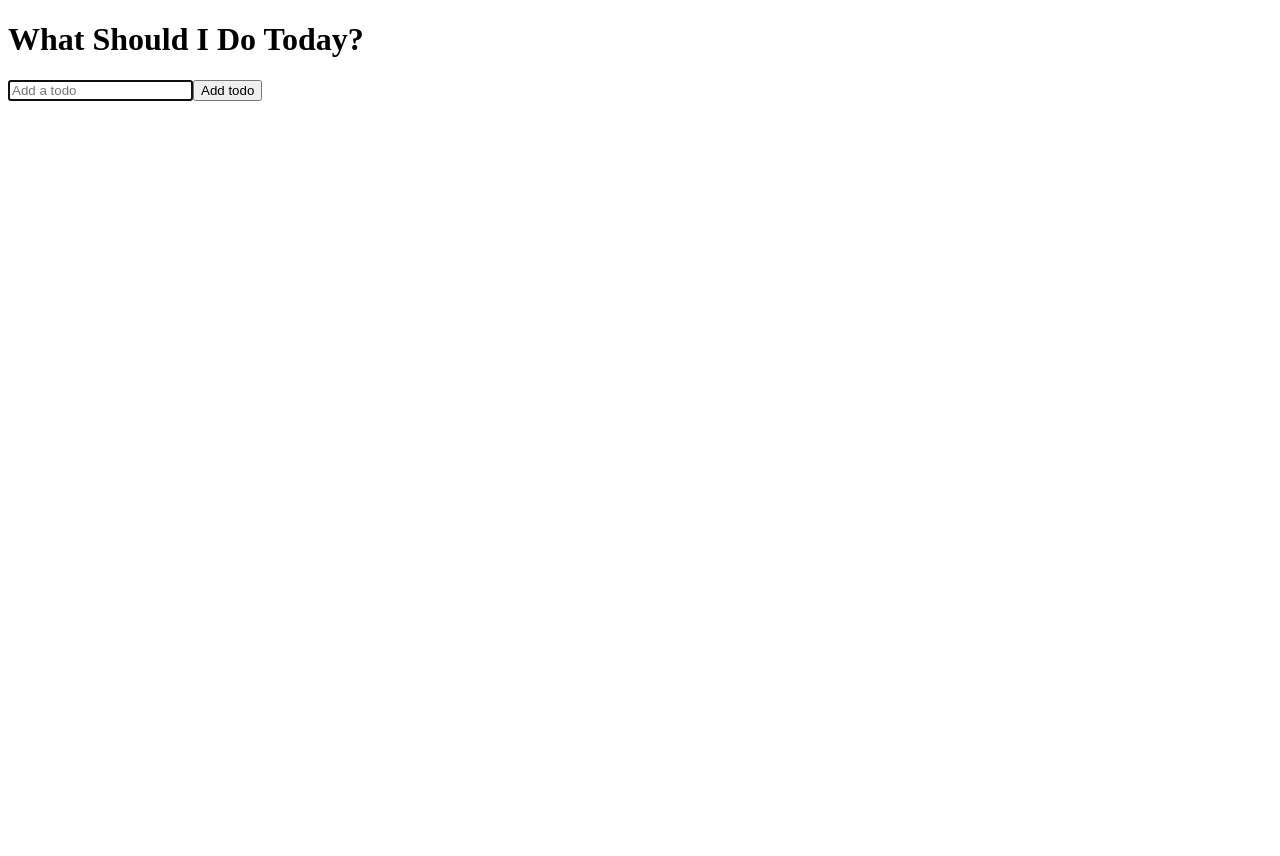
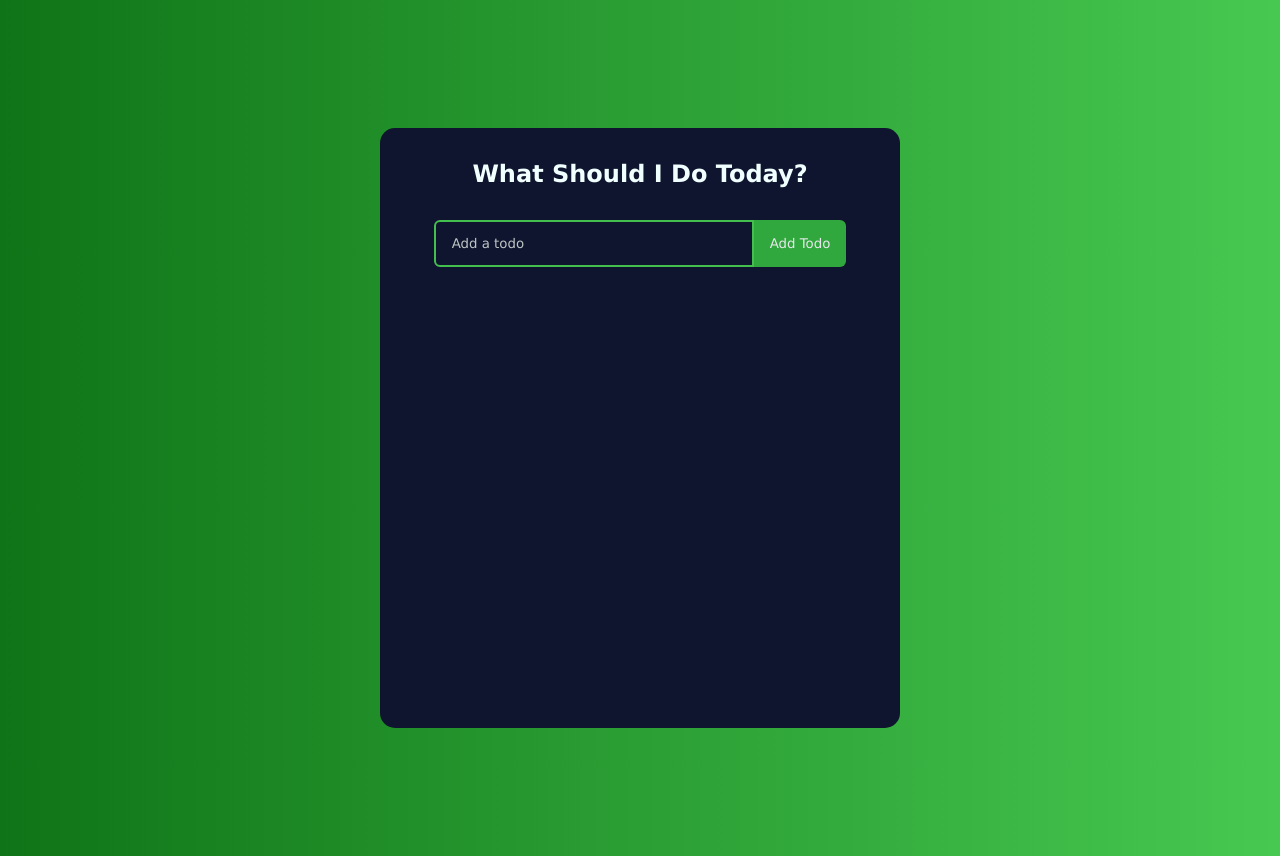
Before and after one commit to btomc/react-todo-app, a React (Create React App) app: page / in a window 1280 px wide. Before the commit the page ends 800 px from the top, so only its background shows below. Built offline with nearby package versions, Linux system fonts and the light colour scheme.

Commit message:
Add styling

```diff
--- a/src/App.css
+++ b/src/App.css
@@ -0,0 +1,124 @@
+* {
+    box-sizing: border-box;
+    margin: 0;
+    padding: 0;
+    font-family: 'Lucida Sans', Arial, sans-serif;
+  }
+
+body {
+    background: linear-gradient(
+        90deg,
+        rgb(15, 116, 23) 0%,
+        rgba(71, 201, 81, 1) 100%
+    );
+}
+
+.todo-app {
+    display: flex;
+    flex-direction: column;
+    /* justify-content: center; */
+    width: 520px;
+    min-height: 600px;
+    background: #0f152e;
+    text-align: center;
+    margin: 128px auto;
+    border-radius: 15px;
+    padding-bottom: 32px;
+}
+
+h1 {
+    margin: 32px 0;
+    color: azure;
+    font-size: 24px;
+}
+
+.complete {
+    text-decoration: line-through;
+    opacity: 0.4;
+}
+
+.todo-form {
+    margin-bottom: 32px;
+}
+
+.todo-input {
+    padding: 14px 32px 14px 16px;
+    border-radius: 6px 0 0 6px;
+    border: 2px solid #43bf4d;
+    outline: none;
+    width: 320px;
+    background: transparent;
+    color: azure;
+}
+
+.todo-input::placeholder {
+    color: rgb(190, 197, 197);
+}
+
+.todo-btn {
+    padding: 16px;
+    border: none;
+    border-radius: 0 6px 6px 0;
+    cursor: pointer;
+    outline: none;
+    background-color: #35b840;
+    opacity: 0.9;
+    color: #fff;
+    text-transform: capitalize;
+}
+
+.todo-btn:hover {
+    background-color: #42cc4d;
+    color: #fff;
+}
+
+.todo-row {
+    display: flex;
+    justify-content: space-between;
+    align-items: center;
+    margin: 4px auto;
+    color: #fff;
+    background: linear-gradient(
+    90deg,
+    rgb(216, 111, 127) 0%,
+    rgb(245, 156, 169) 100%
+  );
+  padding: 16px;
+  border-radius: 7px;
+  width: 90%;
+}
+
+.todo-row:nth-child(3n + 1) {
+    background: linear-gradient(
+      90deg,
+      rgb(209, 37, 89) 0%,
+      rgb(226, 100, 138) 100%
+    );
+}
+
+.todo-row:nth-child(3n + 2) {
+    background: linear-gradient(
+      90deg,
+      rgb(38, 41, 179) 0%,
+      rgb(62, 65, 247) 100%
+    );
+}
+
+
+
+.icons {
+    display: flex;
+    align-items: center;
+    font-size: 24px;
+    cursor: pointer;
+}
+
+.edit-icon:hover,
+.delete-icon:hover {
+    opacity: 0.7;
+}
+
+.delete-icon {
+    margin-right: 5px;
+    color: #333;
+}
--- a/src/components/Todo.js
+++ b/src/components/Todo.js
@@ -1,4 +1,4 @@
-import React, { useState, useEffect, useRef } from 'react'
+import React, { useState } from 'react'
 import TodoForm from './TodoForm'
 import { RiCloseCircleFill } from 'react-icons/ri'
 import { BiEdit } from 'react-icons/bi'
--- a/src/components/TodoList.js
+++ b/src/components/TodoList.js
@@ -41,11 +41,11 @@ function TodoList() {
     }
 
     return (
-        <div>
+        <>
             <h1>What Should I Do Today?</h1>
             <TodoForm onSubmit={addTodo} />
             <Todo todos={todos} completeTodo={completeTodo} removeTodo={removeTodo} updateTodo={updateTodo} />
-        </div>
+        </>
     );
 }
 
```
